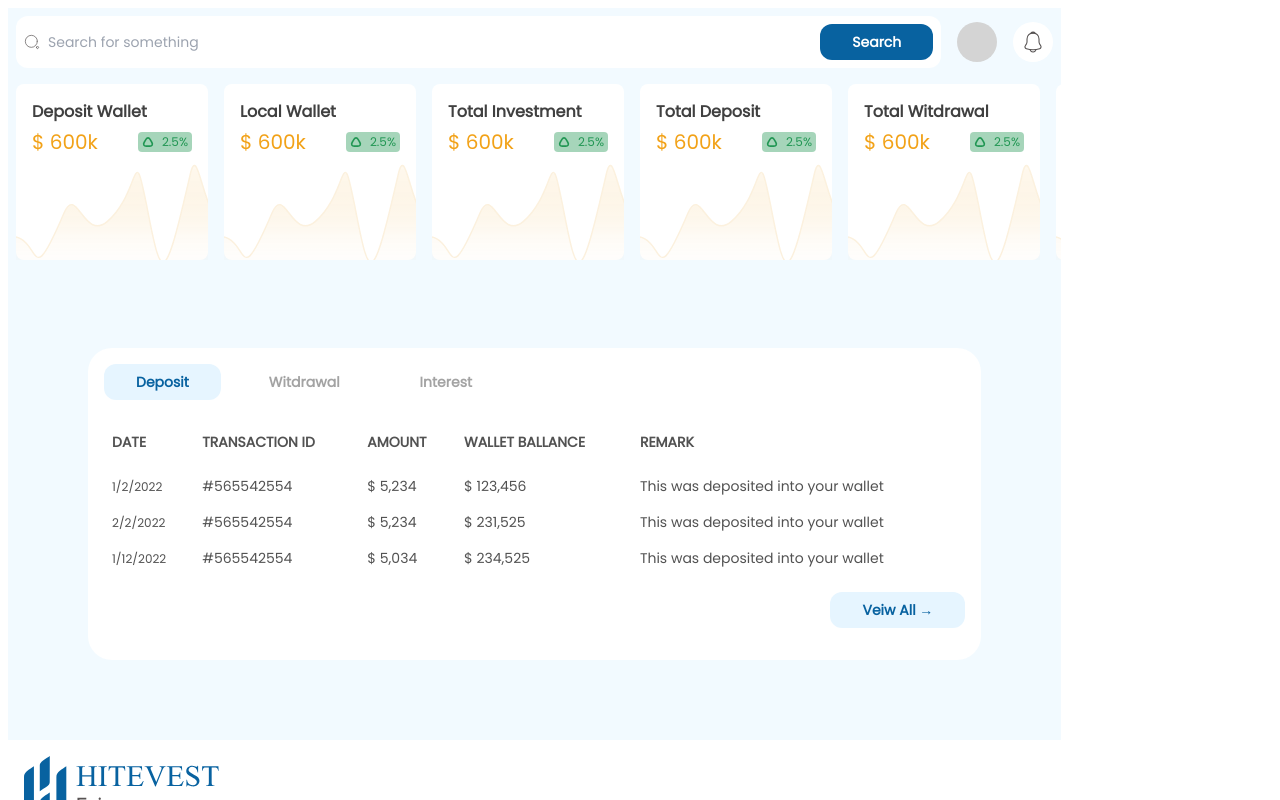
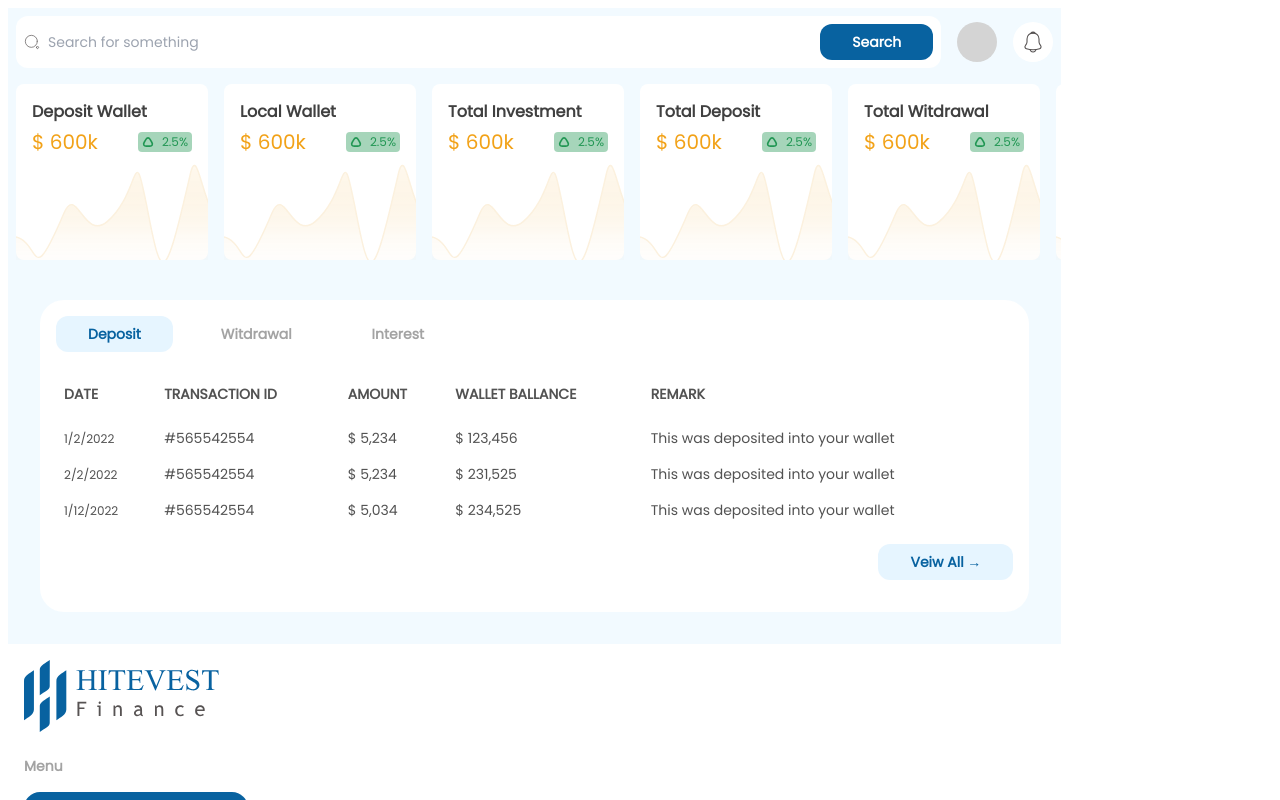
Before and after one commit to Hitevest-Organisation/hitevest-dashboard, a Next.js app: page /dashboard in a window 1280 px wide. Built offline with nearby package versions, Linux system fonts and the light colour scheme.

Commit message:
Improved Trx table

```diff
--- /dev/null
+++ b/components/dashboard/TransactionsTable.tsx
@@ -0,0 +1,56 @@
+import { transactions } from "../../assets/DummyTransactions";
+
+export default function TransactionsTable({ limit }: Props) {
+  const Transactions = !!limit ? transactions.slice(0, limit) : transactions;
+
+  return (
+    <section className="py-4 overflow-x-auto">
+      <div className="rounded w-full table table-auto">
+        <div className="table-header-group">
+          <div className="font-medium text-sm text-true-gray-600 uppercase table-row">
+            <div className="font-bold text-left p-2 py-4 table-cell">Date</div>
+            <div className="font-bold text-left p-2 table-cell">
+              <div className="inline md:hidden">Trans ID</div>
+              <div className="hidden md:inline">Transaction ID</div>
+            </div>
+            <div className="font-bold text-left p-2 table-cell">Amount</div>
+            <div className="font-bold text-left p-2 table-cell">
+              Wallet Ballance
+            </div>
+            <div className="font-bold text-left p-2 table-cell">Remark</div>
+          </div>
+        </div>
+
+        {Transactions.slice(0, limit).map((transaction, i) => (
+          <div key={i} className="text-true-gray-600 table-row-group">
+            <div className="text-sm table-row">
+              <div className="text-xs p-2 table-cell md:(py-4) ">
+                {transaction.date}
+              </div>
+              <div className="p-2 table-cell">{transaction.id}</div>
+              <div className="p-2 table-cell">
+                $ {transaction.amount.toLocaleString()}
+              </div>
+              <div className="p-2 table-cell">
+                $ {transaction.balance.toLocaleString()}
+              </div>
+              <div className="p-2 table-cell whitespace-nowrap">
+                {transaction.remark}
+              </div>
+            </div>
+          </div>
+        ))}
+      </div>
+
+      <nav className="flex pt-4 justify-end">
+        <button className="bg-primary rounded-xl font-bold bg-opacity-20 text-primary text-sm text-center p-2 px-4 capitalize md:px-8 hover:(bg-opacity-100 bg-secondary text-white) ">
+          Veiw All →
+        </button>
+      </nav>
+    </section>
+  );
+}
+
+interface Props {
+  limit?: number;
+}
--- a/pages/dashboard/index.tsx
+++ b/pages/dashboard/index.tsx
@@ -1,5 +1,5 @@
 import DashboardLayout from "../../layouts/DashboardLayout";
-import { transactions } from "../../assets/DummyTransactions";
+import TransactionsTable from "../../components/dashboard/TransactionsTable";
 
 export default function DashboardHome() {
   const cards = [
@@ -40,8 +40,8 @@ export default function DashboardHome() {
         ))}
       </section>
 
-      <section className="p-4 md:p-8 lg:p-20">
-        <section className="bg-white rounded-3xl p-4">
+      <section className="p-4 md:p-8">
+        <section className="bg-white rounded-3xl p-4 md:(p-8)">
           <div className="flex space-x-4">
             <button className="bg-primary rounded-xl font-bold bg-opacity-20 text-primary text-sm text-center p-2 px-4 capitalize md:px-8 hover:(bg-opacity-100 bg-secondary text-white) ">
               Deposit
@@ -57,56 +57,7 @@ export default function DashboardHome() {
             ))}
           </div>
 
-          <div className="py-4 overflow-x-auto">
-            <section className="rounded w-full table table-auto">
-              <div className="table-header-group">
-                <div className="font-medium text-sm text-true-gray-600 uppercase table-row">
-                  <div className="font-bold text-left p-2 py-4 table-cell">
-                    Date
-                  </div>
-                  <div className="font-bold text-left p-2 table-cell">
-                    <div className="inline md:hidden">Trans ID</div>
-                    <div className="hidden md:inline">Transaction ID</div>
-                  </div>
-                  <div className="font-bold text-left p-2 table-cell">
-                    Amount
-                  </div>
-                  <div className="font-bold text-left p-2 table-cell">
-                    Wallet Ballance
-                  </div>
-                  <div className="font-bold text-left p-2 table-cell">
-                    Remark
-                  </div>
-                </div>
-              </div>
-
-              {transactions.map((transaction, i) => (
-                <div key={i} className="text-true-gray-600 table-row-group">
-                  <div className="text-sm table-row">
-                    <div className="text-xs p-2 table-cell md:(py-4) ">
-                      {transaction.date}
-                    </div>
-                    <div className="p-2 table-cell">{transaction.id}</div>
-                    <div className="p-2 table-cell">
-                      $ {transaction.amount.toLocaleString()}
-                    </div>
-                    <div className="p-2 table-cell">
-                      $ {transaction.balance.toLocaleString()}
-                    </div>
-                    <div className="p-2 table-cell whitespace-nowrap">
-                      {transaction.remark}
-                    </div>
-                  </div>
-                </div>
-              ))}
-            </section>
-
-            <nav className="flex pt-4 justify-end">
-              <button className="bg-primary rounded-xl font-bold bg-opacity-20 text-primary text-sm text-center p-2 px-4 capitalize md:px-8 hover:(bg-opacity-100 bg-secondary text-white) ">
-                Veiw All →
-              </button>
-            </nav>
-          </div>
+          <TransactionsTable limit={10} />
         </section>
       </section>
     </DashboardLayout>
```
